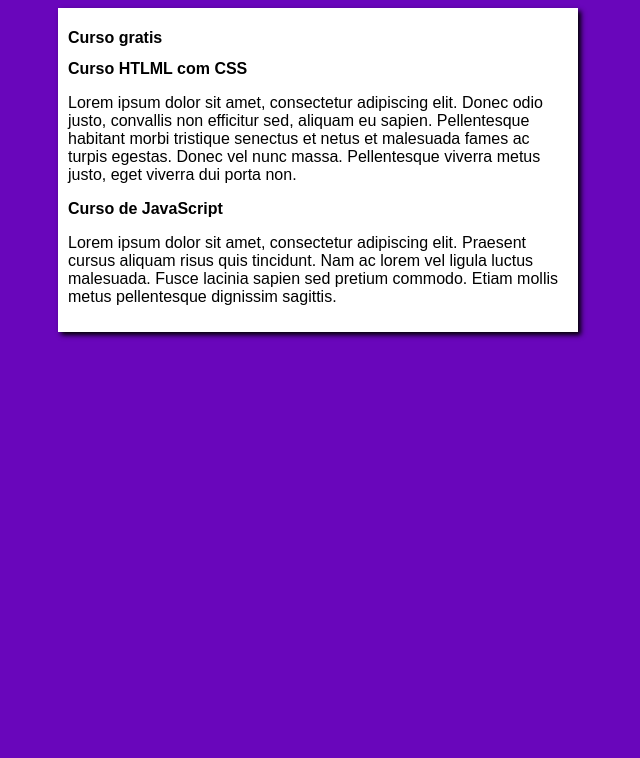
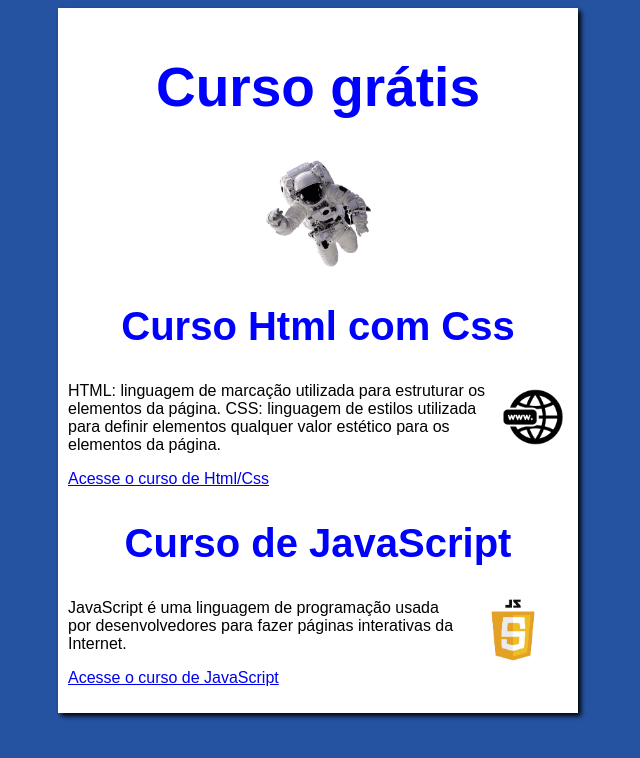
Before and after one commit to gustavoperoni/projeto-de-um-site, a plain HTML site: page index.html in a window 1280 px wide. Shown: the whole page, without its empty margins (322-962 px from the left). Drawn offline with Linux system fonts and the light colour scheme.

Commit message:
mudeis mt coisa 1

```diff
--- a/estilos/style.css
+++ b/estilos/style.css
@@ -4,7 +4,7 @@
 }
 
 body {
-    background-color: rgb(105, 6, 187);
+    background-color: rgb(38, 83, 161);
 }
 
 main {
@@ -12,5 +12,25 @@ background-color: white;
 width: 500px;
 margin: auto;
 padding: 10px;
-box-shadow: 3px 3px 5px black;
+box-shadow: 3px 3px 5px rgb(0, 0, 0);
 }
+
+h1 {
+    text-align: center;
+    font-size: 55px;
+    color: blue;
+}
+
+h2 {
+    text-align: center;
+    font-size: 40px;
+    color: blue;
+}
+
+img.lado {
+    float: right;
+}
+img.astronauta {
+    display: block;
+  margin: auto;
+}
--- a/index.html
+++ b/index.html
@@ -9,15 +9,20 @@
 <body>
     <main>
         <header>
-            <h1>Curso gratis</h1>
+            <h1>Curso grátis</h1>
+            <img class="astronauta" src="imagens/astronauta-removebg-preview.png" alt="astronauta voando" width="115">
         </header>
         <article>
-            <h2>Curso HTLML com CSS</h2>
-            <p>Lorem ipsum dolor sit amet, consectetur adipiscing elit. Donec odio justo, convallis non efficitur sed, aliquam eu sapien. Pellentesque habitant morbi tristique senectus et netus et malesuada fames ac turpis egestas. Donec vel nunc massa. Pellentesque viverra metus justo, eget viverra dui porta non.</p>
+            <h2>Curso Html com Css</h2>
+            <img class="lado" src="imagens/site-removebg-preview.png" alt="html e css" width="70px">
+            <p>HTML: linguagem de marcação utilizada para estruturar os elementos da página. CSS: linguagem de estilos utilizada para definir elementos qualquer valor estético para os elementos da página.</p>
+            <p><a href="curso de html e css.html">Acesse o curso de Html/Css</a></p>
         </article>
         <article>
             <h2>Curso de JavaScript</h2>
-            <p>Lorem ipsum dolor sit amet, consectetur adipiscing elit. Praesent cursus aliquam risus quis tincidunt. Nam ac lorem vel ligula luctus malesuada. Fusce lacinia sapien sed pretium commodo. Etiam mollis metus pellentesque dignissim sagittis.</p>
+            <img class="lado" src="imagens/JavaScript-removebg-preview.png" alt="js" width="110px">
+            <p>JavaScript é uma linguagem de programação usada por desenvolvedores para fazer páginas interativas da Internet.</p>
+            <p><a href="curso de JavaScript.html">Acesse o curso de JavaScript</a></p>
         </article>
     </main>
 </body>
```
Also changed, not shown: curso de JavaScript.html (added, +19 -0 lines), curso de html e css.html (added, +22 -0 lines), imagens/JavaScript-removebg-preview.png (added), imagens/lua-removebg-preview.png (deleted), imagens/site-removebg-preview.png (added).
